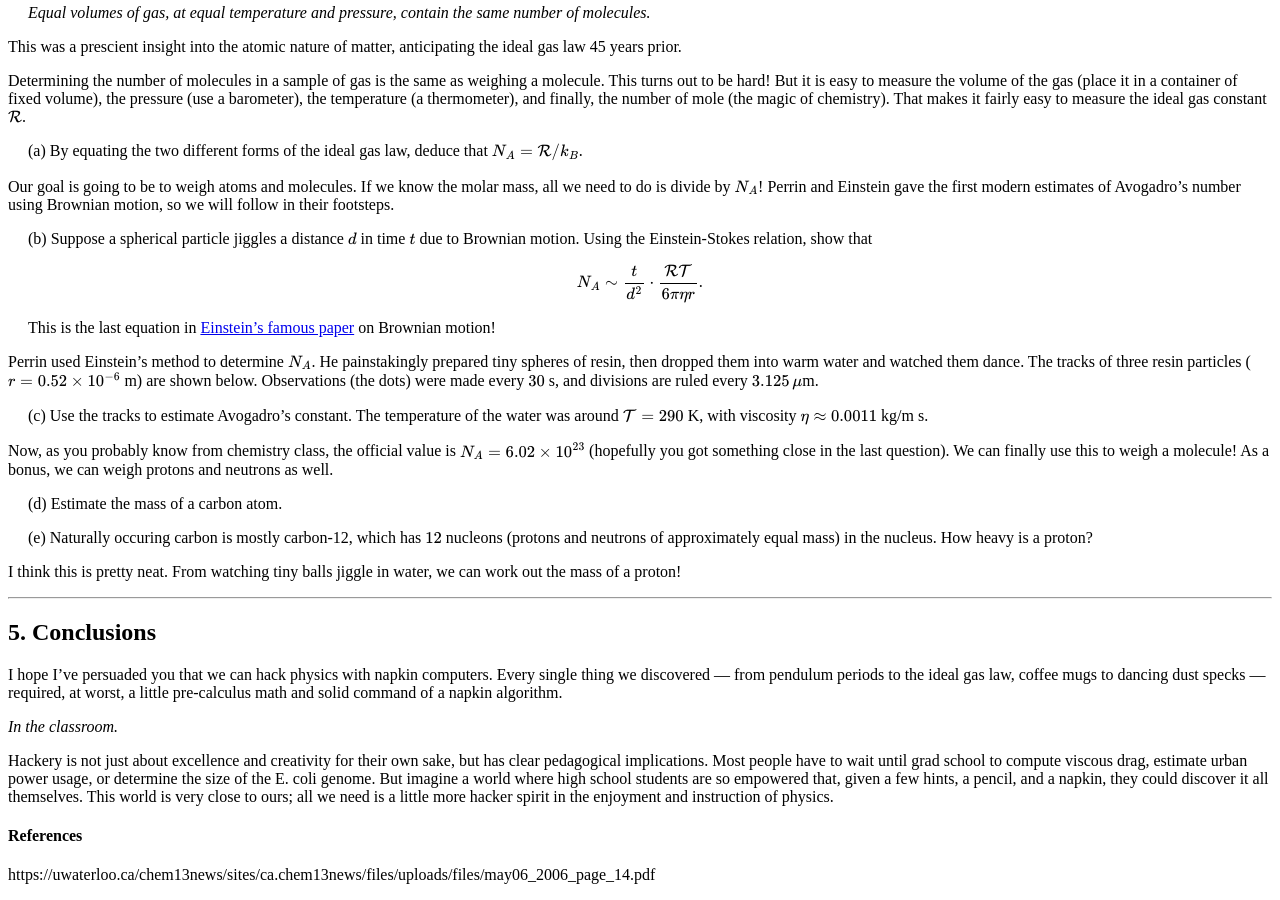
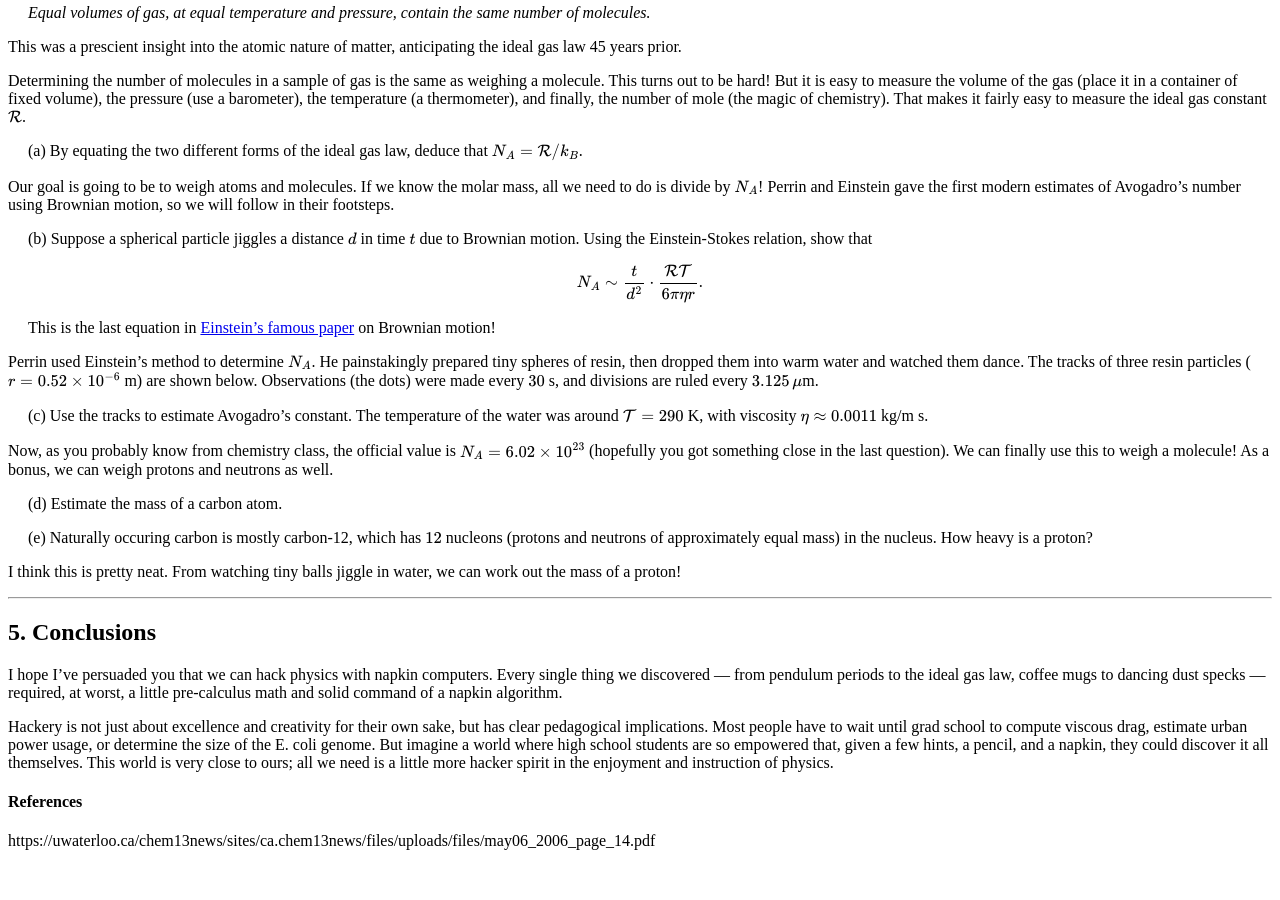
Before and after one commit to hapax/hapax.github.io, a Jekyll site: the page built from assets/simple-physics.md, in a window 1280 px wide and 900 px high, scrolled down 14393 px. Built offline with Jekyll 4.4.1, drawn with Linux system fonts in a browser that asks for light colours; our own code applies the rules of GitHub Pages for plain Markdown files; formulas are drawn with MathJax 3; a script that is not in the unit is left out; after the commit the page ends 15259 px from its top, so only the background shows below that.

Commit message:
Update simple-physics.md

```diff
--- a/assets/simple-physics.md
+++ b/assets/simple-physics.md
@@ -1697,8 +1697,6 @@ ideal gas law, coffee mugs to dancing dust specks --- required, at
 worst, a little pre-calculus math and solid command of a napkin
 algorithm.
 
-*In the classroom.*
-
 Hackery is not just about excellence and creativity for their own
 sake, but has clear pedagogical implications.
 Most people have to wait until grad school to compute viscous drag, estimate
```
